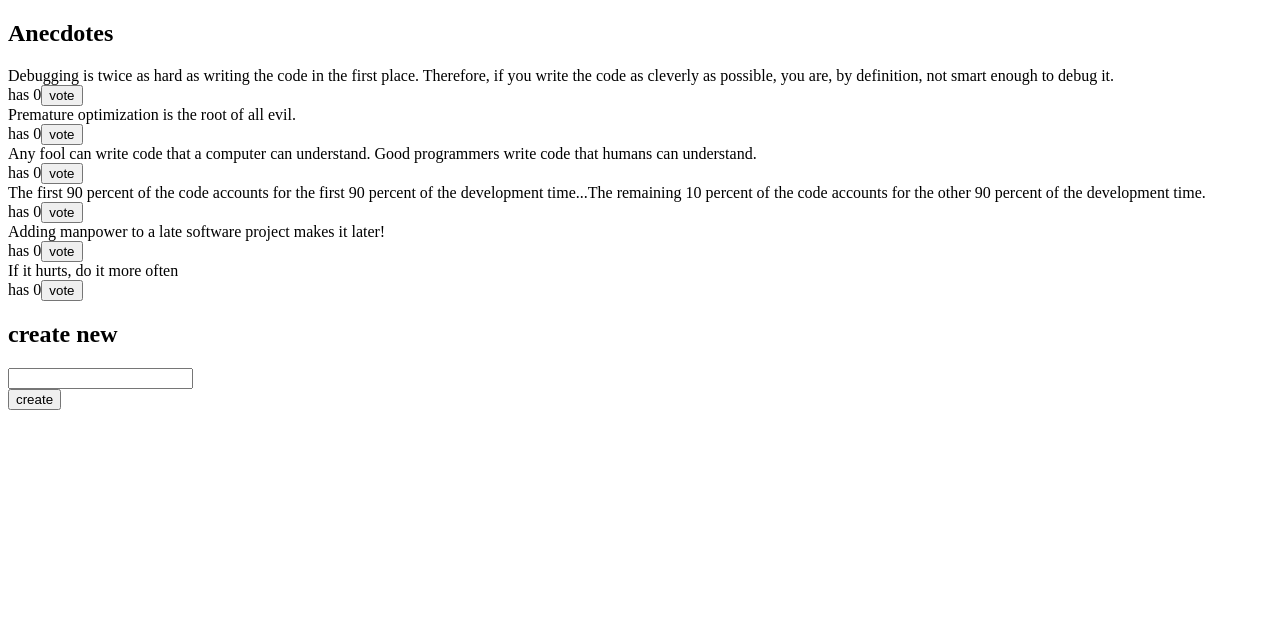
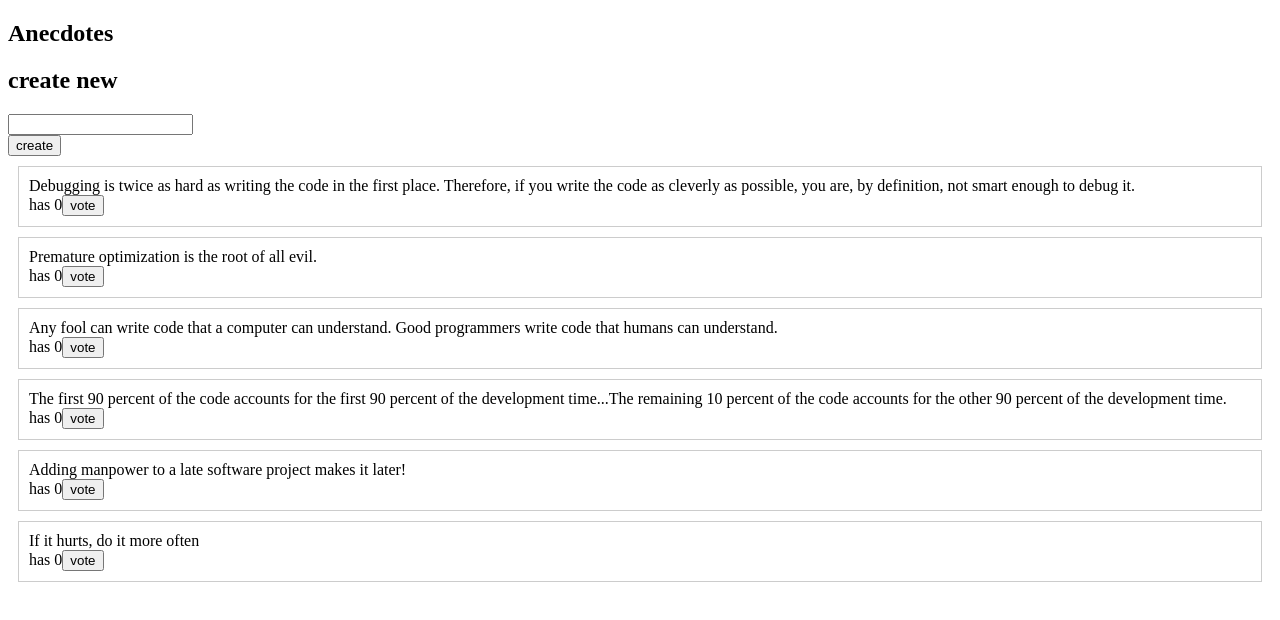
Before and after one commit to LeTranAnhVu/fullstack-open-react-redux, a React (Create React App) app in the folder redux-anecdotes/: page / in a window 1280 px wide. Shown: the top 620 px of the page. Built offline with nearby package versions, Linux system fonts and the light colour scheme.

Commit message:
part6 6.6, 6.7, 6.8 - done

```diff
--- a/redux-anecdotes/src/App.js
+++ b/redux-anecdotes/src/App.js
@@ -1,19 +1,14 @@
 import React from 'react'
-import _ from 'lodash'
-import { useSelector } from 'react-redux'
-import Anecdote from './components/Anecdote'
 import AnecdoteForm from './components/AnecdoteForm'
+import AnecdoteList from './components/AnecdoteList'
 
 const App = () => {
-  const anecdotes = useSelector(state => _.sortBy(state, 'votes').reverse())
+
   return (
     <div>
       <h2>Anecdotes</h2>
-      {anecdotes.map(anecdote =>
-        <Anecdote key={anecdote.id} anecdote={anecdote}/>
-      )}
-      <h2>create new</h2>
       <AnecdoteForm/>
+      <AnecdoteList/>
     </div>
   )
 }
--- a/redux-anecdotes/src/components/Anecdote.js
+++ b/redux-anecdotes/src/components/Anecdote.js
@@ -3,12 +3,17 @@ import { useDispatch } from 'react-redux'
 import {voteAction} from '../actions/anecdote'
 
 const Anecdote = ({anecdote}) => {
+  const style = {
+    border: `1px #ccc solid`,
+    margin: `10px`,
+    padding: `10px`
+  }
   const dispatch = useDispatch()
   const vote = (id) => {
     dispatch(voteAction(id))
   }
   return (
-    <div key={anecdote.id}>
+    <div style={style}>
       <div>
         {anecdote.content}
       </div>
--- a/redux-anecdotes/src/components/AnecdoteForm.js
+++ b/redux-anecdotes/src/components/AnecdoteForm.js
@@ -19,10 +19,13 @@ const AnecdoteForm = () => {
   }
 
   return (
-    <form>
-      <div><input value={data} onChange={handeData}/></div>
-      <button onClick={onCreate}>create</button>
-    </form>
+    <div>
+      <h2>create new</h2>
+      <form>
+        <div><input value={data} onChange={handeData}/></div>
+        <button onClick={onCreate}>create</button>
+      </form>
+    </div>
   )
 }
 
--- /dev/null
+++ b/redux-anecdotes/src/components/AnecdoteList.js
@@ -0,0 +1,17 @@
+import React from 'react'
+import {useSelector} from 'react-redux'
+import _ from 'lodash'
+
+import Anecdote from './Anecdote'
+
+const AnecdoteList = () => {
+  const anecdotes = useSelector(state => _.sortBy(state, 'votes').reverse())
+  return (
+    <div>
+      {anecdotes.map(anecdote =>
+        <Anecdote key={anecdote.id} anecdote={anecdote}/>
+      )}
+    </div>
+  )
+}
+export default AnecdoteList
```
